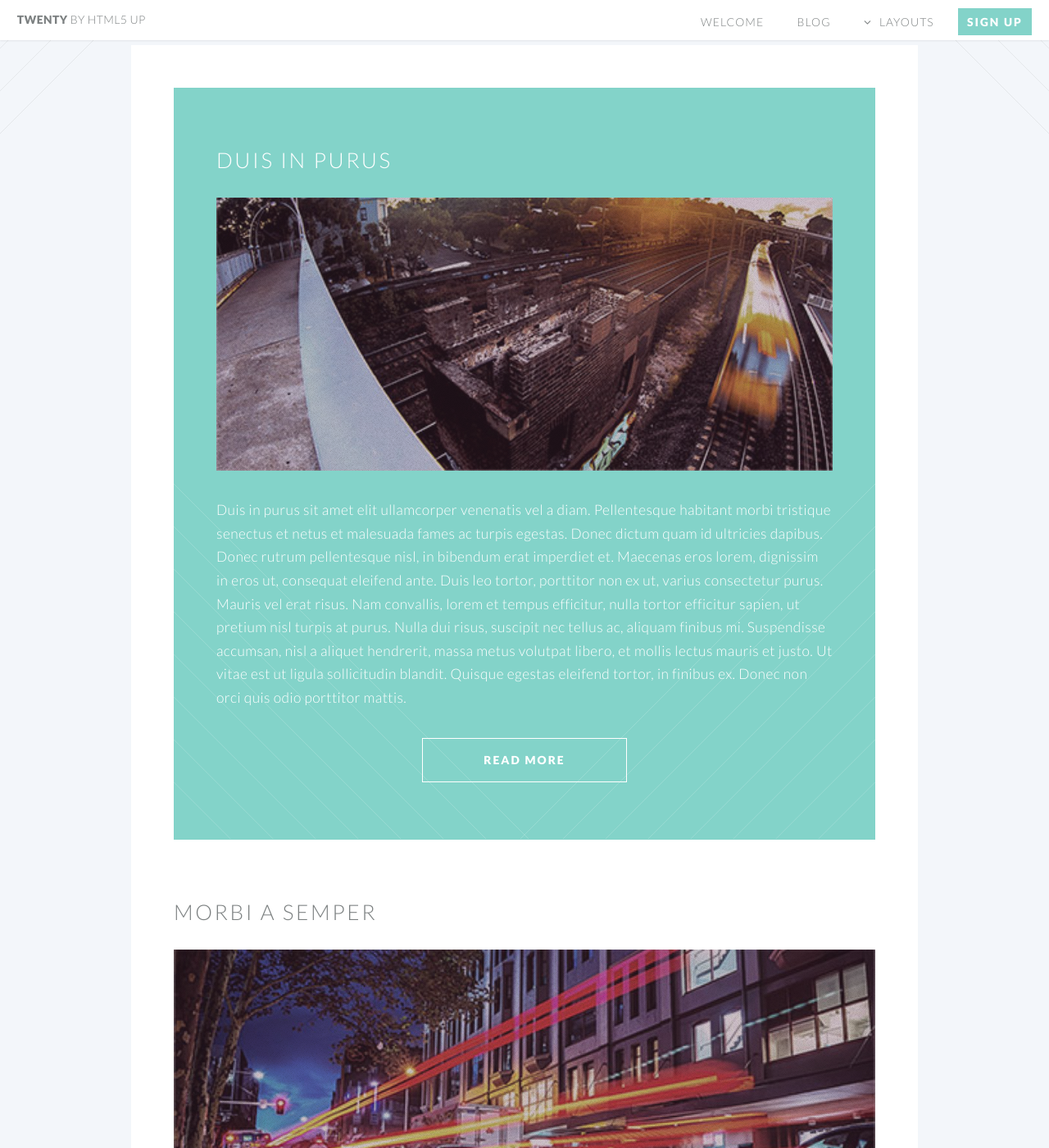
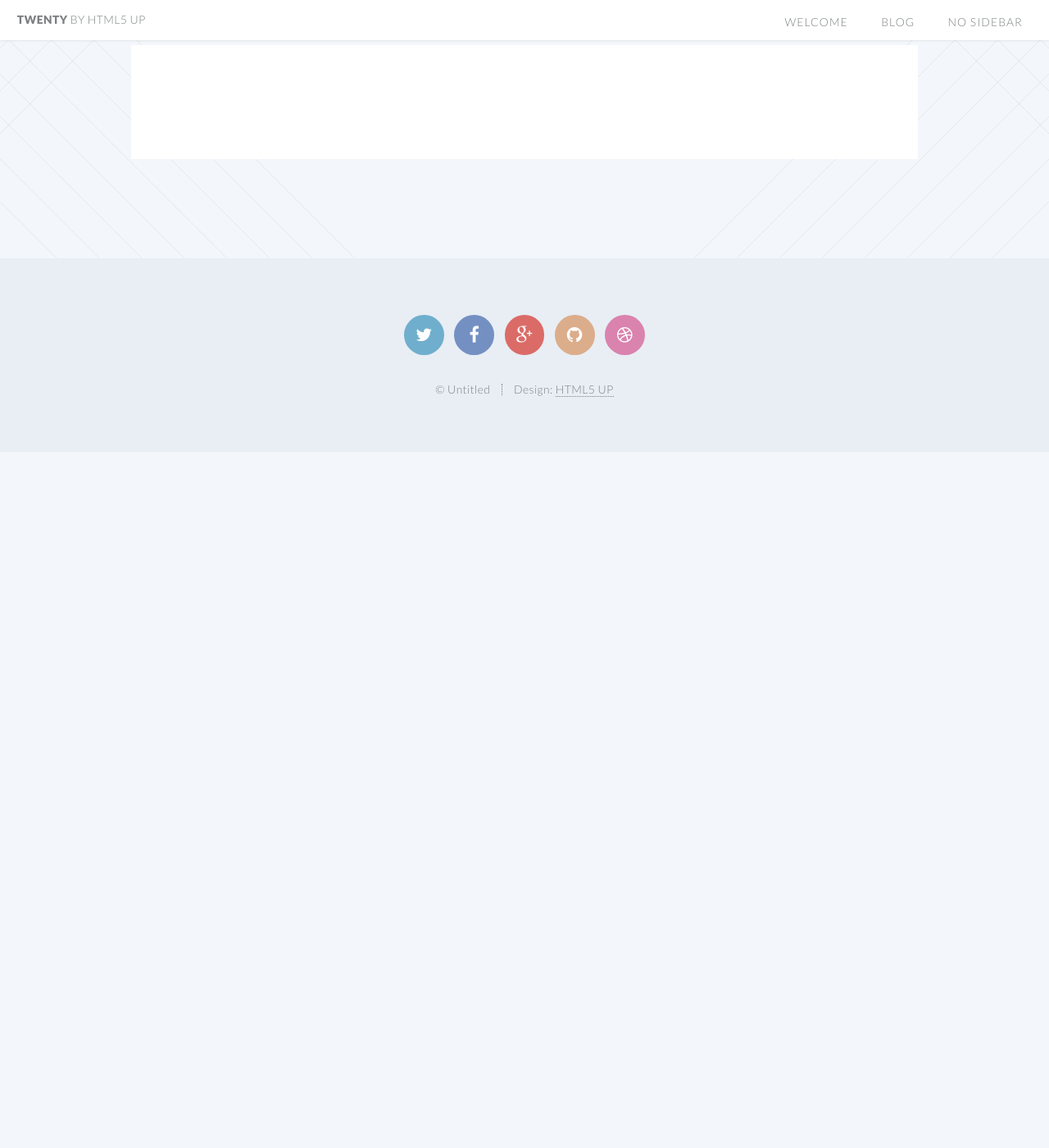
Before and after one commit to starbuck10/My_blog, a Jekyll site: the page built from blog.html, in a window 1280 px wide and 1400 px high, scrolled down 270 px. Shown: the whole window at 82% size. Built offline with Jekyll 4.4.1, drawn with Linux system fonts in a browser that asks for light colours; after the commit the page ends 900 px from its top, so only the background shows below that; some of the changed text lies outside the part shown.

Commit message:
REEEMMMOOOVIN STUFTFF

```diff
--- a/_includes/header.html
+++ b/_includes/header.html
@@ -3,27 +3,8 @@
 				<nav id="nav">
 					<ul>
 						<li><a href="/">Welcome</a></li>
-                        <li><a href="/blog.html">Blog</a></li>
-						<li class="submenu">
-							<a href="">Layouts</a>
-							<ul>
-								<li><a href="/left-sidebar.html">Left Sidebar</a></li>
-								<li><a href="/right-sidebar.html">Right Sidebar</a></li>
-								<li><a href="/no-sidebar.html">No Sidebar</a></li>
-								<li><a href="/contact.html">Contact</a></li>
-								<li class="submenu">
-									<a href="">Submenu</a>
-									<ul>
-										<li><a href="#">Dolore Sed</a></li>
-										<li><a href="#">Consequat</a></li>
-										<li><a href="#">Lorem Magna</a></li>
-										<li><a href="#">Sed Magna</a></li>
-										<li><a href="#">Ipsum Nisl</a></li>
-									</ul>
-								</li>
-							</ul>
-						</li>
-						<li><a href="#" class="button special">Sign Up</a></li>
+            <li><a href="/blog.html">Blog</a></li>
+						<li><a href="/no-sidebar.html">No Sidebar</a></li>
 					</ul>
 				</nav>
 			</header>
--- a/_posts/2014-08-07-first-post.markdown
+++ /dev/null
@@ -1,12 +0,0 @@
----
-layout: post
-title:  "Lorem Ipsum"
-date:   2014-08-31 14:36:23
-permalink: /first-post.html
----
-<span class="image featured"><img src="/images/pic02.jpg" alt=""></span>
-Lorem ipsum dolor sit amet, consectetur adipiscing elit. Suspendisse at metus augue. In fringilla nibh ac efficitur blandit. Nullam eu pretium mi. Cum sociis natoque penatibus et magnis dis parturient montes, nascetur ridiculus mus. Curabitur vulputate lacinia tortor, vel ultrices ligula. Etiam hendrerit aliquam tristique. Nulla tincidunt tortor id quam dignissim fermentum.
-
-Duis in purus sit amet elit ullamcorper venenatis vel a diam. Pellentesque habitant morbi tristique senectus et netus et malesuada fames ac turpis egestas. Donec dictum quam id ultricies dapibus. Donec rutrum pellentesque nisl, in bibendum erat imperdiet et. Maecenas eros lorem, dignissim in eros ut, consequat eleifend ante. Duis leo tortor, porttitor non ex ut, varius consectetur purus. Mauris vel erat risus. Nam convallis, lorem et tempus efficitur, nulla tortor efficitur sapien, ut pretium nisl turpis at purus. Nulla dui risus, suscipit nec tellus ac, aliquam finibus mi. Suspendisse accumsan, nisl a aliquet hendrerit, massa metus volutpat libero, et mollis lectus mauris et justo. Ut vitae est ut ligula sollicitudin blandit. Quisque egestas eleifend tortor, in finibus ex. Donec non orci quis odio porttitor mattis.
-
-Duis ut blandit lorem. Suspendisse potenti. Donec maximus blandit neque dapibus hendrerit. Praesent dignissim turpis eu nisl varius tempor. Interdum et malesuada fames ac ante ipsum primis in faucibus. Curabitur in volutpat felis. Sed eget neque vel risus fermentum maximus a vel arcu. Vivamus non lorem mattis, vehicula metus eu, pellentesque mauris. Nunc fermentum efficitur justo, et rutrum mi finibus non. Sed vehicula eros id elit elementum rhoncus. Nullam quis tellus vitae metus eleifend pharetra eget interdum nulla. Integer sit amet imperdiet urna.
--- a/_posts/2014-08-31-duis-in-purus.markdown
+++ /dev/null
@@ -1,14 +0,0 @@
----
-layout: post
-title:  "Duis in purus"
-date:   2014-09-07 14:36:23
-categories: Duis
----
-<span class="image featured"><img src="/images/pic01.jpg" alt=""></span>
-Duis in purus sit amet elit ullamcorper venenatis vel a diam. Pellentesque habitant morbi tristique senectus et netus et malesuada fames ac turpis egestas. Donec dictum quam id ultricies dapibus. Donec rutrum pellentesque nisl, in bibendum erat imperdiet et. Maecenas eros lorem, dignissim in eros ut, consequat eleifend ante. Duis leo tortor, porttitor non ex ut, varius consectetur purus. Mauris vel erat risus. Nam convallis, lorem et tempus efficitur, nulla tortor efficitur sapien, ut pretium nisl turpis at purus. Nulla dui risus, suscipit nec tellus ac, aliquam finibus mi. Suspendisse accumsan, nisl a aliquet hendrerit, massa metus volutpat libero, et mollis lectus mauris et justo. Ut vitae est ut ligula sollicitudin blandit. Quisque egestas eleifend tortor, in finibus ex. Donec non orci quis odio porttitor mattis.
-
-Duis ut blandit lorem. Suspendisse potenti. Donec maximus blandit neque dapibus hendrerit. Praesent dignissim turpis eu nisl varius tempor. Interdum et malesuada fames ac ante ipsum primis in faucibus. Curabitur in volutpat felis. Sed eget neque vel risus fermentum maximus a vel arcu. Vivamus non lorem mattis, vehicula metus eu, pellentesque mauris. Nunc fermentum efficitur justo, et rutrum mi finibus non. Sed vehicula eros id elit elementum rhoncus. Nullam quis tellus vitae metus eleifend pharetra eget interdum nulla. Integer sit amet imperdiet urna.
-
-Morbi a semper justo, non eleifend elit. Sed nulla nulla, porttitor nec volutpat eu, pulvinar vitae augue. Curabitur tempor quis lorem eget vestibulum. Aenean vel lacinia orci, ac sollicitudin felis. Nunc eros libero, posuere nec massa ac, consectetur sollicitudin elit. Duis tincidunt nunc et neque egestas rhoncus. Curabitur ut euismod lorem, ut rutrum neque. Nullam at sem eros. Nam interdum lectus non cursus viverra.
-
-Duis eget magna at arcu tincidunt ultricies. Curabitur in facilisis sem, nec bibendum eros. Nunc fringilla imperdiet diam sed viverra. Vivamus lobortis dignissim mi. Lorem ipsum dolor sit amet, consectetur adipiscing elit. Morbi laoreet eu diam eu pellentesque. Duis tempus metus urna, vel faucibus ligula pharetra euismod. Donec rhoncus blandit posuere. Mauris mattis dolor est, dictum venenatis augue facilisis sit amet. Ut ante odio, congue eget arcu nec, semper eleifend urna. Donec rutrum pretium odio non pellentesque. Vestibulum ante ipsum primis in faucibus orci luctus et ultrices posuere cubilia Curae; Nullam pellentesque nulla at tincidunt ultrices. Donec finibus malesuada magna. Phasellus eget tortor in lectus vehicula viverra sit amet sit amet purus.
--- a/_posts/2014-10-29-morbi-a-semper.md
+++ /dev/null
@@ -1,10 +0,0 @@
----
-layout: post
-title:  "Morbi a Semper"
-date:   2014-08-31 14:36:23
----
-
-<span class="image featured"><img src="/images/pic03.jpg" alt=""></span>
-Morbi a semper justo, non eleifend elit. Sed nulla nulla, porttitor nec volutpat eu, pulvinar vitae augue. Curabitur tempor quis lorem eget vestibulum. Aenean vel lacinia orci, ac sollicitudin felis. Nunc eros libero, posuere nec massa ac, consectetur sollicitudin elit. Duis tincidunt nunc et neque egestas rhoncus. Curabitur ut euismod lorem, ut rutrum neque. Nullam at sem eros. Nam interdum lectus non cursus viverra.
-
-Duis eget magna at arcu tincidunt ultricies. Curabitur in facilisis sem, nec bibendum eros. Nunc fringilla imperdiet diam sed viverra. Vivamus lobortis dignissim mi. Lorem ipsum dolor sit amet, consectetur adipiscing elit. Morbi laoreet eu diam eu pellentesque. Duis tempus metus urna, vel faucibus ligula pharetra euismod. Donec rhoncus blandit posuere. Mauris mattis dolor est, dictum venenatis augue facilisis sit amet. Ut ante odio, congue eget arcu nec, semper eleifend urna. Donec rutrum pretium odio non pellentesque. Vestibulum ante ipsum primis in faucibus orci luctus et ultrices posuere cubilia Curae; Nullam pellentesque nulla at tincidunt ultrices. Donec finibus malesuada magna. Phasellus eget tortor in lectus vehicula viverra sit amet sit amet purus.
--- a/left-sidebar.html
+++ /dev/null
@@ -1,197 +0,0 @@
-<!DOCTYPE HTML>
-<!--
-	Twenty by HTML5 UP
-	html5up.net | @n33co
-	Free for personal and commercial use under the CCA 3.0 license (html5up.net/license)
--->
-<html>
-	<head>
-		<title>Left Sidebar - Twenty by HTML5 UP</title>
-		<meta http-equiv="content-type" content="text/html; charset=utf-8" />
-		<meta name="description" content="" />
-		<meta name="keywords" content="" />
-		<!--[if lte IE 8]><script src="css/ie/html5shiv.js"></script><![endif]-->
-		<script src="js/jquery.min.js"></script>
-		<script src="js/jquery.dropotron.min.js"></script>
-		<script src="js/jquery.scrolly.min.js"></script>
-		<script src="js/jquery.scrollgress.min.js"></script>
-		<script src="js/skel.min.js"></script>
-		<script src="js/skel-layers.min.js"></script>
-		<script src="js/init.js"></script>
-		<noscript>
-			<link rel="stylesheet" href="css/skel.css" />
-			<link rel="stylesheet" href="css/style.css" />
-			<link rel="stylesheet" href="css/style-wide.css" />
-			<link rel="stylesheet" href="css/style-noscript.css" />
-		</noscript>
-		<!--[if lte IE 8]><link rel="stylesheet" href="css/ie/v8.css" /><![endif]-->
-		<!--[if lte IE 9]><link rel="stylesheet" href="css/ie/v9.css" /><![endif]-->
-	</head>
-	<body class="left-sidebar">
-
-		<!-- Header -->
-			<header id="header">
-				<h1 id="logo"><a href="index.html">Twenty <span>by HTML5 UP</span></a></h1>
-				<nav id="nav">
-					<ul>
-						<li class="current"><a href="index.html">Welcome</a></li>
-                        <li><a href="/blog.html">Blog</a></li>
-						<li class="submenu">
-							<a href="">Layouts</a>
-							<ul>
-								<li><a href="left-sidebar.html">Left Sidebar</a></li>
-								<li><a href="right-sidebar.html">Right Sidebar</a></li>
-								<li><a href="no-sidebar.html">No Sidebar</a></li>
-								<li><a href="contact.html">Contact</a></li>
-								<li class="submenu">
-									<a href="">Submenu</a>
-									<ul>
-										<li><a href="#">Dolore Sed</a></li>
-										<li><a href="#">Consequat</a></li>
-										<li><a href="#">Lorem Magna</a></li>
-										<li><a href="#">Sed Magna</a></li>
-										<li><a href="#">Ipsum Nisl</a></li>
-									</ul>
-								</li>
-							</ul>
-						</li>
-						<li><a href="#" class="button special">Sign Up</a></li>
-					</ul>
-				</nav>
-			</header>
-
-		<!-- Main -->
-			<article id="main">
-
-				<header class="special container">
-					<span class="icon fa-laptop"></span>
-					<h2>Behold the <strong>Left Sidebar</strong></h2>
-					<p>Where things on the left ... accompany that on the right.</p>
-				</header>
-
-				<!-- One -->
-					<section class="wrapper style4 container">
-
-						<div class="row oneandhalf">
-							<div class="4u">
-
-								<!-- Sidebar -->
-									<div class="sidebar">
-										<section>
-											<header>
-												<h3>Magna Feugiat</h3>
-											</header>
-											<p>Sed tristique purus vitae volutpat commodo suscipit amet sed nibh. Proin a ullamcorper sed blandit. Sed tristique purus vitae volutpat commodo suscipit ullamcorper commodo suscipit amet sed nibh. Proin a ullamcorper sed blandit..</p>
-											<footer>
-												<ul class="buttons">
-													<li><a href="#" class="button small">Learn More</a></li>
-												</ul>
-											</footer>
-										</section>
-
-										<section>
-											<a href="#" class="image featured"><img src="images/pic03.jpg" alt="" /></a>
-											<header>
-												<h3>Amet Lorem Tempus</h3>
-											</header>
-											<p>Sed tristique purus vitae volutpat commodo suscipit amet sed nibh. Proin a ullamcorper sed blandit. Sed tristique purus vitae volutpat commodo suscipit ullamcorper sed blandit lorem ipsum dolore.</p>
-											<footer>
-												<ul class="buttons">
-													<li><a href="#" class="button small">Learn More</a></li>
-												</ul>
-											</footer>
-										</section>
-									</div>
-
-							</div>
-							<div class="8u skel-cell-important">
-
-								<!-- Content -->
-									<div class="content">
-										<section>
-											<a href="#" class="image featured"><img src="images/pic02.jpg" alt="" /></a>
-											<header>
-												<h3>Dolore Amet Consequat</h3>
-											</header>
-											<p>Aliquam massa urna, imperdiet sit amet mi non, bibendum euismod est. Curabitur mi justo, tincidunt vel eros ullamcorper, porta cursus justo. Cras vel neque eros. Vestibulum diam quam, mollis at consectetur non, malesuada quis augue. Morbi tincidunt pretium interdum. Morbi mattis elementum orci, nec dictum massa. Morbi eu faucibus massa. Aliquam massa urna, imperdiet sit amet mi non, bibendum euismod est. Curabitur mi justo, tincidunt vel eros ullamcorper, porta cursus justo. Cras vel neque eros. Vestibulum diam.</p>
-											<p>Vestibulum diam quam, mollis at consectetur non, malesuada quis augue. Morbi tincidunt pretium interdum. Morbi mattis elementum orci, nec dictum porta cursus justo. Quisque ultricies lorem in ligula condimentum, et egestas turpis sagittis. Cras ac nunc urna. Nullam eget lobortis purus. Phasellus vitae tortor non est placerat tristique. Sed id sem et massa ornare pellentesque. Maecenas pharetra porta accumsan. </p>
-											<p>In vestibulum massa quis arcu lobortis tempus. Nam pretium arcu in odio vulputate luctus. Suspendisse euismod lorem eget lacinia fringilla. Sed sed felis justo. Nunc sodales elit in laoreet aliquam. Nam gravida, nisl sit amet iaculis porttitor, risus nisi rutrum metus, non hendrerit ipsum arcu tristique est.</p>
-										</section>
-									</div>
-
-							</div>
-						</div>
-					</section>
-
-				<!-- Two -->
-					<section class="wrapper style1 container special">
-						<div class="row">
-							<div class="4u">
-
-								<section>
-									<header>
-										<h3>This is Something</h3>
-									</header>
-									<p>Sed tristique purus vitae volutpat ultrices. Aliquam eu elit eget arcu commodo suscipit dolor nec nibh. Proin a ullamcorper elit, et sagittis turpis. Integer ut fermentum.</p>
-									<footer>
-										<ul class="buttons">
-											<li><a href="#" class="button small">Learn More</a></li>
-										</ul>
-									</footer>
-								</section>
-
-							</div>
-							<div class="4u">
-
-								<section>
-									<header>
-										<h3>Also Something</h3>
-									</header>
-									<p>Sed tristique purus vitae volutpat ultrices. Aliquam eu elit eget arcu commodo suscipit dolor nec nibh. Proin a ullamcorper elit, et sagittis turpis. Integer ut fermentum.</p>
-									<footer>
-										<ul class="buttons">
-											<li><a href="#" class="button small">Learn More</a></li>
-										</ul>
-									</footer>
-								</section>
-
-							</div>
-							<div class="4u">
-
-								<section>
-									<header>
-										<h3>Probably Something</h3>
-									</header>
-									<p>Sed tristique purus vitae volutpat ultrices. Aliquam eu elit eget arcu commodo suscipit dolor nec nibh. Proin a ullamcorper elit, et sagittis turpis. Integer ut fermentum.</p>
-									<footer>
-										<ul class="buttons">
-											<li><a href="#" class="button small">Learn More</a></li>
-										</ul>
-									</footer>
-								</section>
-
-							</div>
-						</div>
-					</section>
-
-			</article>
-
-		<!-- Footer -->
-			<footer id="footer">
-
-				<ul class="icons">
-					<li><a href="#" class="icon circle fa-twitter"><span class="label">Twitter</span></a></li>
-					<li><a href="#" class="icon circle fa-facebook"><span class="label">Facebook</span></a></li>
-					<li><a href="#" class="icon circle fa-google-plus"><span class="label">Google+</span></a></li>
-					<li><a href="#" class="icon circle fa-github"><span class="label">Github</span></a></li>
-					<li><a href="#" class="icon circle fa-dribbble"><span class="label">Dribbble</span></a></li>
-				</ul>
-
-				<ul class="copyright">
-					<li>&copy; Untitled</li><li>Design: <a href="http://html5up.net">HTML5 UP</a></li>
-				</ul>
-
-			</footer>
-
-	</body>
-</html>
--- a/right-sidebar.html
+++ /dev/null
@@ -1,197 +0,0 @@
-<!DOCTYPE HTML>
-<!--
-	Twenty by HTML5 UP
-	html5up.net | @n33co
-	Free for personal and commercial use under the CCA 3.0 license (html5up.net/license)
--->
-<html>
-	<head>
-		<title>Right Sidebar - Twenty by HTML5 UP</title>
-		<meta http-equiv="content-type" content="text/html; charset=utf-8" />
-		<meta name="description" content="" />
-		<meta name="keywords" content="" />
-		<!--[if lte IE 8]><script src="css/ie/html5shiv.js"></script><![endif]-->
-		<script src="js/jquery.min.js"></script>
-		<script src="js/jquery.dropotron.min.js"></script>
-		<script src="js/jquery.scrolly.min.js"></script>
-		<script src="js/jquery.scrollgress.min.js"></script>
-		<script src="js/skel.min.js"></script>
-		<script src="js/skel-layers.min.js"></script>
-		<script src="js/init.js"></script>
-		<noscript>
-			<link rel="stylesheet" href="css/skel.css" />
-			<link rel="stylesheet" href="css/style.css" />
-			<link rel="stylesheet" href="css/style-wide.css" />
-			<link rel="stylesheet" href="css/style-noscript.css" />
-		</noscript>
-		<!--[if lte IE 8]><link rel="stylesheet" href="css/ie/v8.css" /><![endif]-->
-		<!--[if lte IE 9]><link rel="stylesheet" href="css/ie/v9.css" /><![endif]-->
-	</head>
-	<body class="right-sidebar">
-
-		<!-- Header -->
-			<header id="header">
-				<h1 id="logo"><a href="index.html">Twenty <span>by HTML5 UP</span></a></h1>
-				<nav id="nav">
-					<ul>
-						<li class="current"><a href="index.html">Welcome</a></li>
-                        <li><a href="/blog.html">Blog</a></li>
-						<li class="submenu">
-							<a href="">Layouts</a>
-							<ul>
-								<li><a href="left-sidebar.html">Left Sidebar</a></li>
-								<li><a href="right-sidebar.html">Right Sidebar</a></li>
-								<li><a href="no-sidebar.html">No Sidebar</a></li>
-								<li><a href="contact.html">Contact</a></li>
-								<li class="submenu">
-									<a href="">Submenu</a>
-									<ul>
-										<li><a href="#">Dolore Sed</a></li>
-										<li><a href="#">Consequat</a></li>
-										<li><a href="#">Lorem Magna</a></li>
-										<li><a href="#">Sed Magna</a></li>
-										<li><a href="#">Ipsum Nisl</a></li>
-									</ul>
-								</li>
-							</ul>
-						</li>
-						<li><a href="#" class="button special">Sign Up</a></li>
-					</ul>
-				</nav>
-			</header>
-
-		<!-- Main -->
-			<article id="main">
-
-				<header class="special container">
-					<span class="icon fa-tablet"></span>
-					<h2>Behold the <strong>Right Sidebar</strong></h2>
-					<p>Where things on the right ... accompany that on the left.</p>
-				</header>
-
-				<!-- One -->
-					<section class="wrapper style4 container">
-
-						<div class="row oneandhalf">
-							<div class="8u">
-
-								<!-- Content -->
-									<div class="content">
-										<section>
-											<a href="#" class="image featured"><img src="images/pic03.jpg" alt="" /></a>
-											<header>
-												<h3>Dolore Amet Consequat</h3>
-											</header>
-											<p>Aliquam massa urna, imperdiet sit amet mi non, bibendum euismod est. Curabitur mi justo, tincidunt vel eros ullamcorper, porta cursus justo. Cras vel neque eros. Vestibulum diam quam, mollis at consectetur non, malesuada quis augue. Morbi tincidunt pretium interdum. Morbi mattis elementum orci, nec dictum massa. Morbi eu faucibus massa. Aliquam massa urna, imperdiet sit amet mi non, bibendum euismod est. Curabitur mi justo, tincidunt vel eros ullamcorper, porta cursus justo. Cras vel neque eros. Vestibulum diam.</p>
-											<p>Vestibulum diam quam, mollis at consectetur non, malesuada quis augue. Morbi tincidunt pretium interdum. Morbi mattis elementum orci, nec dictum porta cursus justo. Quisque ultricies lorem in ligula condimentum, et egestas turpis sagittis. Cras ac nunc urna. Nullam eget lobortis purus. Phasellus vitae tortor non est placerat tristique. Sed id sem et massa ornare pellentesque. Maecenas pharetra porta accumsan. </p>
-											<p>In vestibulum massa quis arcu lobortis tempus. Nam pretium arcu in odio vulputate luctus. Suspendisse euismod lorem eget lacinia fringilla. Sed sed felis justo. Nunc sodales elit in laoreet aliquam. Nam gravida, nisl sit amet iaculis porttitor, risus nisi rutrum metus, non hendrerit ipsum arcu tristique est.</p>
-										</section>
-									</div>
-
-							</div>
-							<div class="4u">
-
-								<!-- Sidebar -->
-									<div class="sidebar">
-										<section>
-											<header>
-												<h3>Magna Feugiat</h3>
-											</header>
-											<p>Sed tristique purus vitae volutpat commodo suscipit amet sed nibh. Proin a ullamcorper sed blandit. Sed tristique purus vitae volutpat commodo suscipit ullamcorper commodo suscipit amet sed nibh. Proin a ullamcorper sed blandit..</p>
-											<footer>
-												<ul class="buttons">
-													<li><a href="#" class="button small">Learn More</a></li>
-												</ul>
-											</footer>
-										</section>
-
-										<section>
-											<a href="#" class="image featured"><img src="images/pic04.jpg" alt="" /></a>
-											<header>
-												<h3>Amet Lorem Tempus</h3>
-											</header>
-											<p>Sed tristique purus vitae volutpat commodo suscipit amet sed nibh. Proin a ullamcorper sed blandit. Sed tristique purus vitae volutpat commodo suscipit ullamcorper sed blandit lorem ipsum dolore.</p>
-											<footer>
-												<ul class="buttons">
-													<li><a href="#" class="button small">Learn More</a></li>
-												</ul>
-											</footer>
-										</section>
-									</div>
-
-							</div>
-						</div>
-					</section>
-
-				<!-- Two -->
-					<section class="wrapper style1 container special">
-						<div class="row">
-							<div class="4u">
-
-								<section>
-									<header>
-										<h3>This is Something</h3>
-									</header>
-									<p>Sed tristique purus vitae volutpat ultrices. Aliquam eu elit eget arcu commodo suscipit dolor nec nibh. Proin a ullamcorper elit, et sagittis turpis. Integer ut fermentum.</p>
-									<footer>
-										<ul class="buttons">
-											<li><a href="#" class="button small">Learn More</a></li>
-										</ul>
-									</footer>
-								</section>
-
-							</div>
-							<div class="4u">
-
-								<section>
-									<header>
-										<h3>Also Something</h3>
-									</header>
-									<p>Sed tristique purus vitae volutpat ultrices. Aliquam eu elit eget arcu commodo suscipit dolor nec nibh. Proin a ullamcorper elit, et sagittis turpis. Integer ut fermentum.</p>
-									<footer>
-										<ul class="buttons">
-											<li><a href="#" class="button small">Learn More</a></li>
-										</ul>
-									</footer>
-								</section>
-
-							</div>
-							<div class="4u">
-
-								<section>
-									<header>
-										<h3>Probably Something</h3>
-									</header>
-									<p>Sed tristique purus vitae volutpat ultrices. Aliquam eu elit eget arcu commodo suscipit dolor nec nibh. Proin a ullamcorper elit, et sagittis turpis. Integer ut fermentum.</p>
-									<footer>
-										<ul class="buttons">
-											<li><a href="#" class="button small">Learn More</a></li>
-										</ul>
-									</footer>
-								</section>
-
-							</div>
-						</div>
-					</section>
-
-			</article>
-
-		<!-- Footer -->
-			<footer id="footer">
-
-				<ul class="icons">
-					<li><a href="#" class="icon circle fa-twitter"><span class="label">Twitter</span></a></li>
-					<li><a href="#" class="icon circle fa-facebook"><span class="label">Facebook</span></a></li>
-					<li><a href="#" class="icon circle fa-google-plus"><span class="label">Google+</span></a></li>
-					<li><a href="#" class="icon circle fa-github"><span class="label">Github</span></a></li>
-					<li><a href="#" class="icon circle fa-dribbble"><span class="label">Dribbble</span></a></li>
-				</ul>
-
-				<ul class="copyright">
-					<li>&copy; Untitled</li><li>Design: <a href="http://html5up.net">HTML5 UP</a></li>
-				</ul>
-
-			</footer>
-
-	</body>
-</html>
```
Also changed, not shown: contact.html (deleted, +0 -127 lines).
